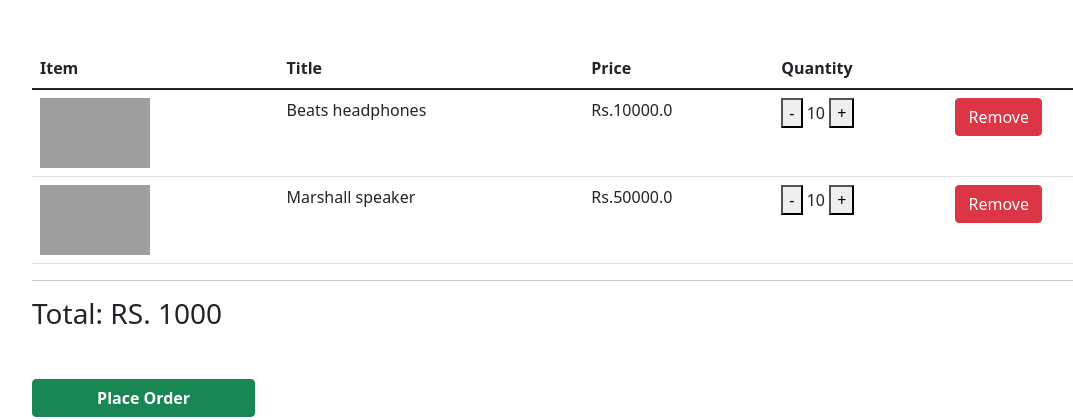
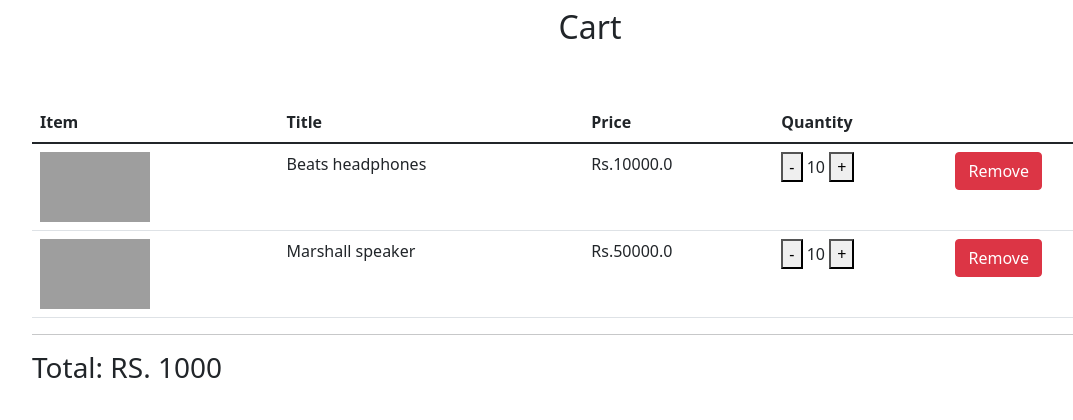
Before and after one commit to Alimiyan/shop, a Django app: page /products/cart in a window 1280 px wide. Shown: the part 56-476 px from the top of the page, without its empty margins (50-1123 px from the left). Run offline with Django 4.2, Linux system fonts and the light colour scheme; data comes from the database, SQL or seed files in the repository; grey boxes are pictures that could not be loaded.

Commit message:
added cart page

```diff
--- a/products/templates/cart.html
+++ b/products/templates/cart.html
@@ -5,6 +5,7 @@
 
 <section>
   <div class="container">
+    <h2 class="text-center p-2">Cart</h2>
       <table class="table mt-5">
           <thead>
               <tr>
```
